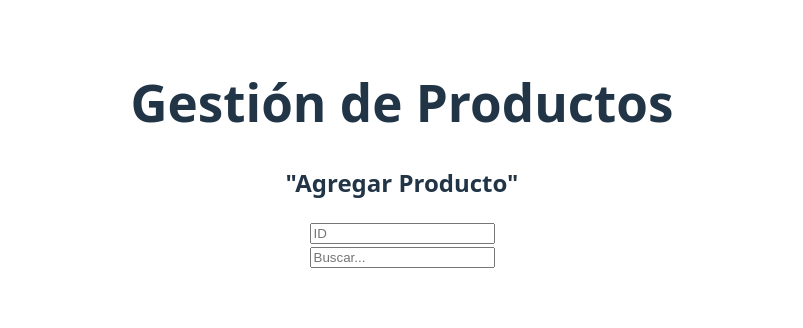
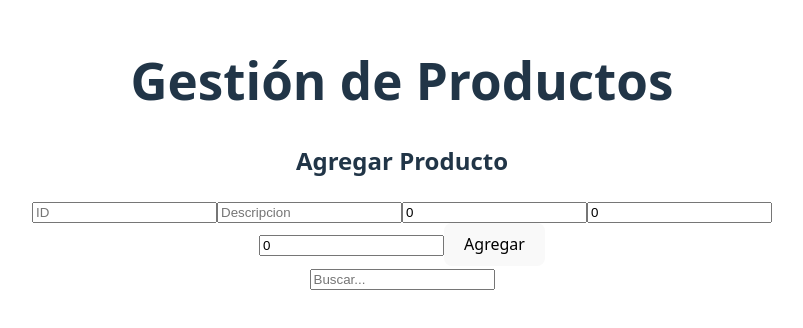
Before and after one commit to RicardoJulianFlores/pv_tp4_grupo21, a React (Vite) app: page / in a window 1280 px wide. Shown: the part 238-566 px from the top of the page, without its empty margins (238-1041 px from the left). Built offline with nearby package versions, Linux system fonts and the light colour scheme.

Commit message:
fix form

```diff
--- a/src/components/ProductForm.jsx
+++ b/src/components/ProductForm.jsx
@@ -1,6 +1,6 @@
 import {useState, useEffect} from 'react';
 
-export const ProductForm = () => {
+export const ProductForm = ({onSubmit, editingProduct}) => {
     const [producto, setProducto] = useState({
         id: '',
         descripcion: '',
@@ -9,13 +9,42 @@ export const ProductForm = () => {
         stock: 0,
     });
 
+    useEffect(() => {
+        if (editingProduct){
+            setProducto(editingProduct);
+        }
+    }, [editingProduct]);
+
+
+    useEffect(() => {
+        const precio = parseFloat(producto.precioUnitario);
+        const descuento = parseFloat(producto.descuento);
+        const precioConDescuento = precio - (precio * (descuento / 100));
+        setProducto(prev => ({...prev, precioConDescuento: Number(precioConDescuento.toFixed(2))}));
+    }, [producto.precioUnitario, producto.descuento]);
+
+    const handleChange = (e) => {
+        const { name, value } = e.target;
+        setProducto((prev) => ({...prev, [name]: value }));
+    };
+
+    const handleSubmit = (e) => {
+        e.preventDefault();
+        if (!producto.id || !producto.descripcion) return;
+        onSubmit({...producto, precioUnitario: +producto.precioUnitario, descuento: +producto.descuento, stock: +producto.stock});
+        setProducto({ id: '', descripcion: '', precioUnitario: 0, descuento: 0, stock: 0 });
+        };
+
     return (
-        <form>
-            <h2>"Agregar Producto"</h2>
-
-            <label><input name="id" type="text" placeholder="ID"/></label>
+        <form onSubmit={handleSubmit}>
+            <h2>{editingProduct ? 'Editar Producto' : 'Agregar Producto' }</h2>
+            <input name="id" value={producto.id} onChange={handleChange} placeholder="ID" disabled={!!editingProduct}/>
+            <input name="descripcion" value={producto.descripcion} onChange={handleChange} placeholder="Descripcion" />
+            <input name="precioUnitario" value={producto.precioUnitario} onChange={handleChange} placeholder="Precio Unitario" />
+            <input name="descuento" type="number" value={producto.descuento} onChange={handleChange} placeholder="Descuento %" />
+            <input name="sotck" type="number" value={producto.stock} onChange={handleChange} placeholder="Stock" />
+            <button type="submit">{editingProduct ? 'Actualizar' : 'Agregar'}</button>
         </form>
-        )
-}
-
-export default ProductForm
+    );
+};
+export default ProductForm;
```
